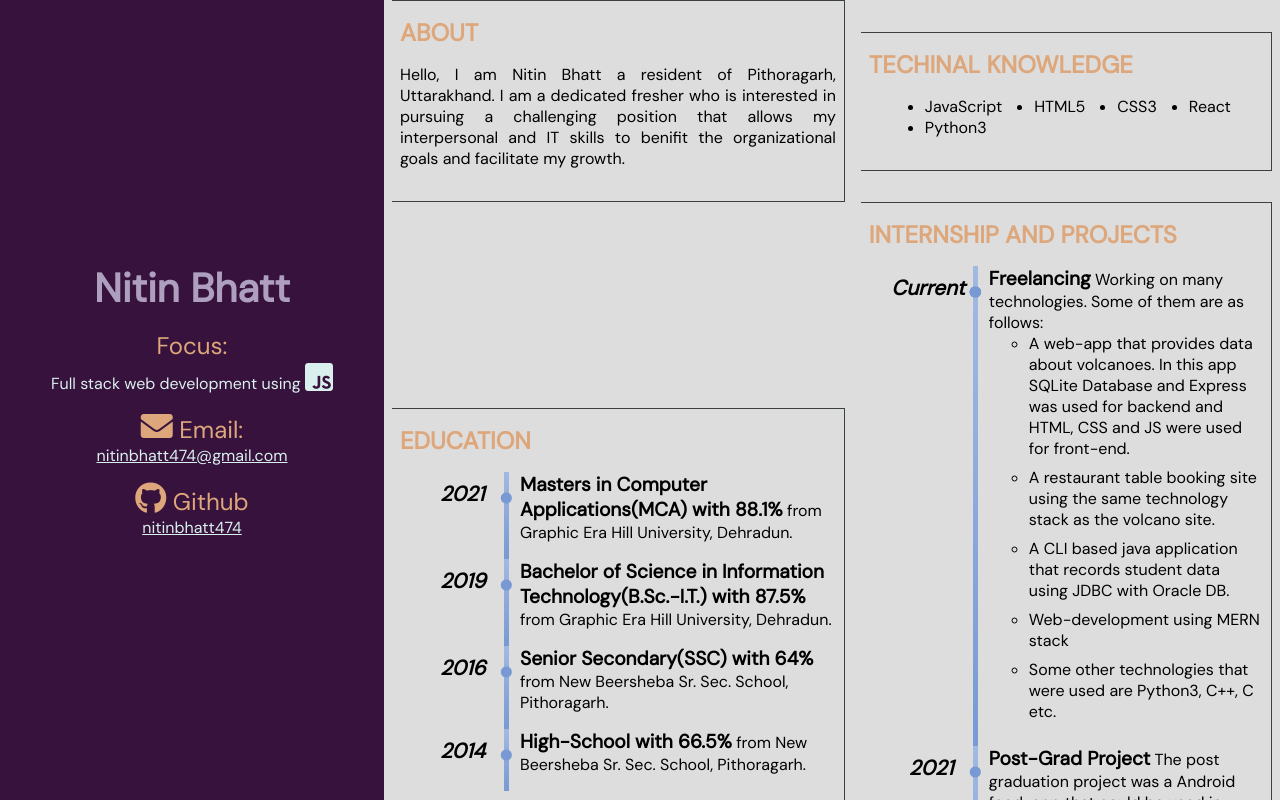
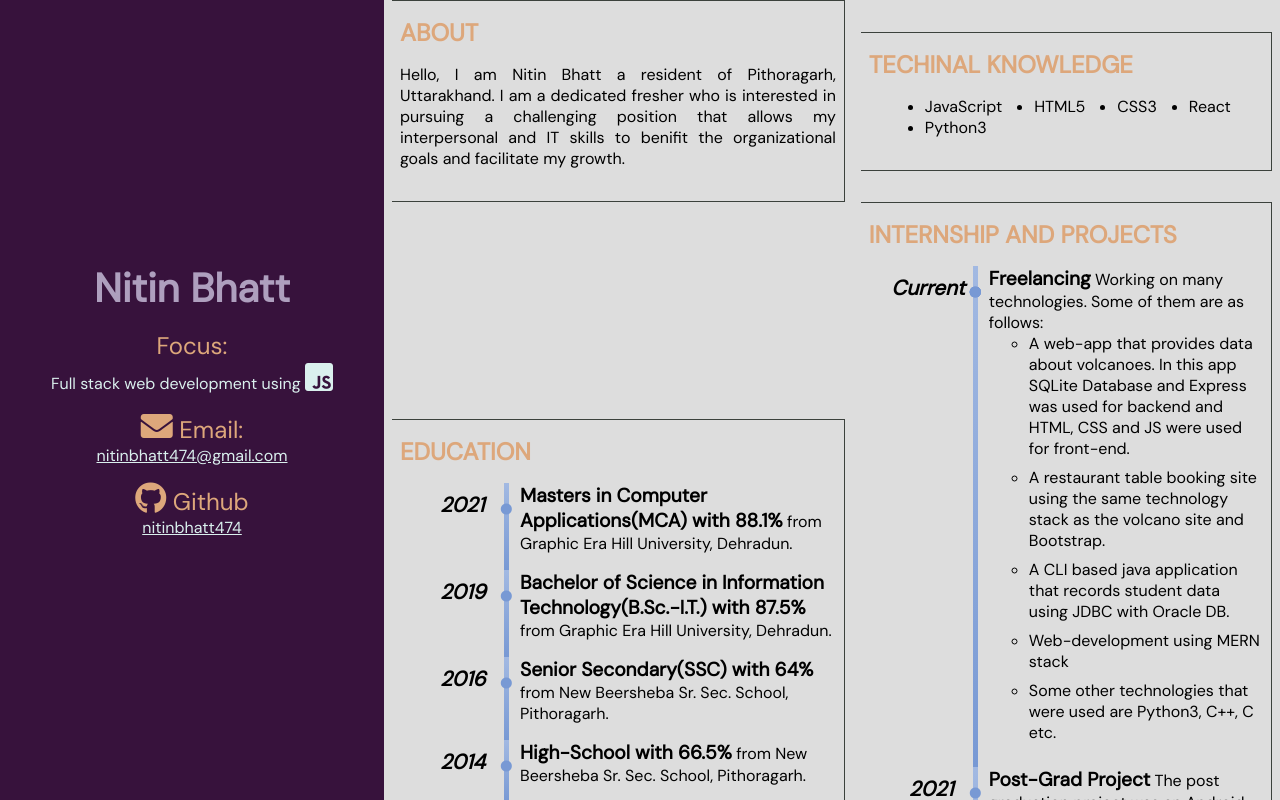
Before and after one commit to nitinbhatt474/nitin-resume, a plain HTML site: page index.html in a window 1280 px wide. Drawn offline with Linux system fonts and the light colour scheme.

Commit message:
fixing minor grammatical mistakes

```diff
--- a/index.html
+++ b/index.html
@@ -66,7 +66,8 @@
                     <ul>
                         <li>A web-app that provides data about volcanoes. In this app SQLite Database and Express
                             was used for backend and HTML, CSS and JS were used for front-end.</li>
-                        <li>A restaurant table booking site using the same technology stack as the volcano site.</li>
+                        <li>A restaurant table booking site using the same technology stack as the volcano site and
+                            Bootstrap.</li>
                         <li>A CLI based java application that records student data using JDBC with Oracle DB. </li>
                         <li>Web-development using MERN stack</li>
                         <li>Some other technologies that were used are Python3, C++, C etc.</li>
@@ -74,7 +75,7 @@
                 </li>
 
                 <li><span class="year">2021</span><span class="b-text">Post-Grad Project</span> The post graduation
-                    project was a
+                    project was an
                     Android food-app that could be used in restaurants for dine-in, take-away and order food. The app's
                     backend was developed in NodeJS which contained a blockchain in which the orders were stored and it
                     also had a simple algorithmic recommendation system which was developed fully using JS modules and
```
